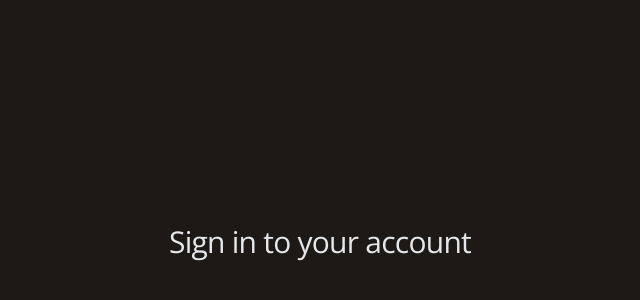
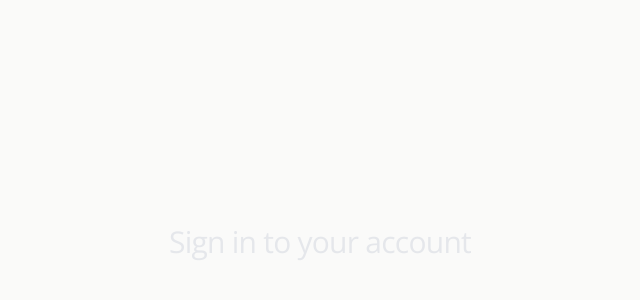
Before and after one commit to abdullahh-dev/chat-app, a Next.js app: page / in a window 1280 px wide. Shown: the part 170-470 px from the top of the page, without its empty margins (320-960 px from the left). Built offline with nearby package versions, Linux system fonts and the light colour scheme.

Commit message:
added theme provider in layout

```diff
--- a/app/layout.tsx
+++ b/app/layout.tsx
@@ -20,8 +20,13 @@ export default function RootLayout({
 }>) {
   return (
     <ClerkProvider>
-      <html lang="en">
-        <ThemeProvider>
+      <html lang="en" suppressHydrationWarning>
+        <ThemeProvider
+          attribute="class"
+          defaultTheme="dark"
+          enableSystem={false}
+          storageKey="chat-app-theme"
+        >
           <body className={`${openSans.className} antialiased`}>
             {children}
           </body>
```
